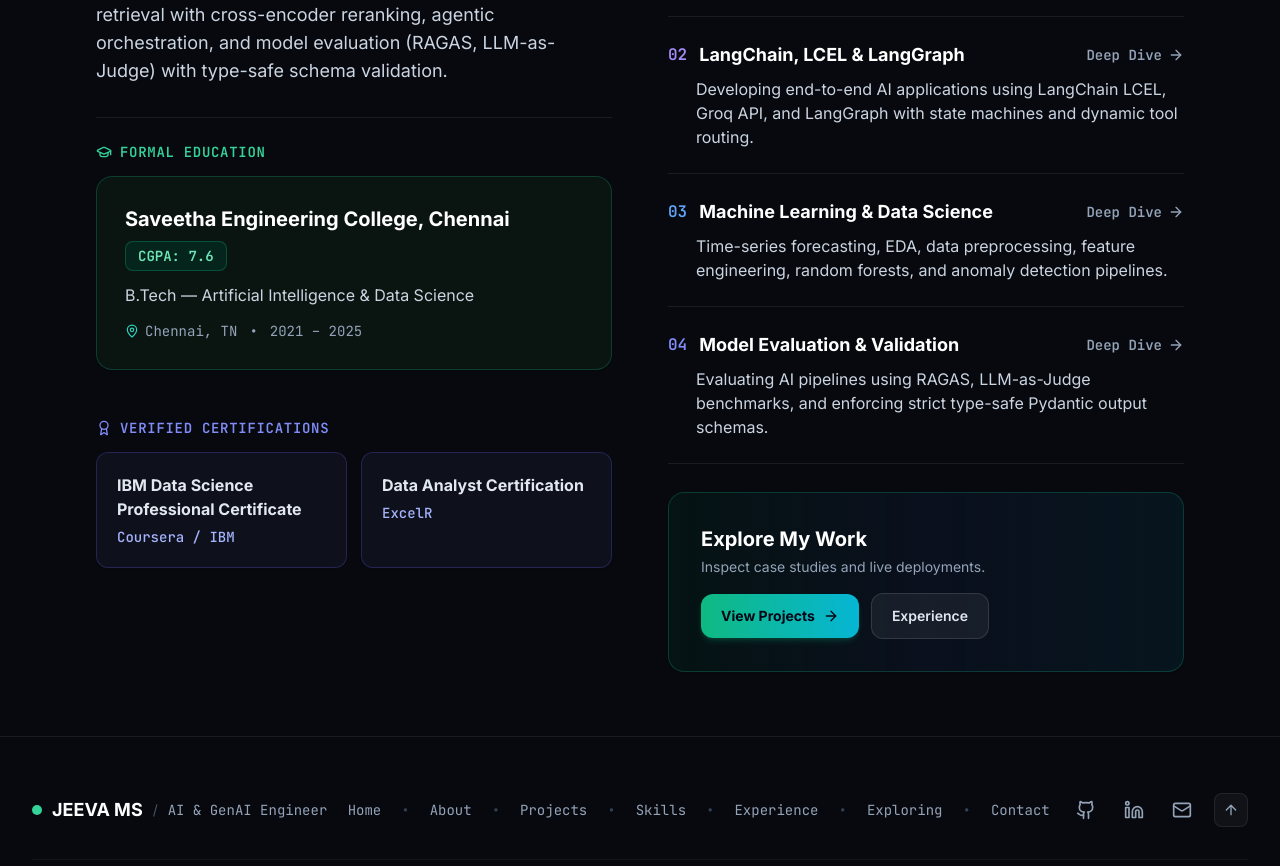
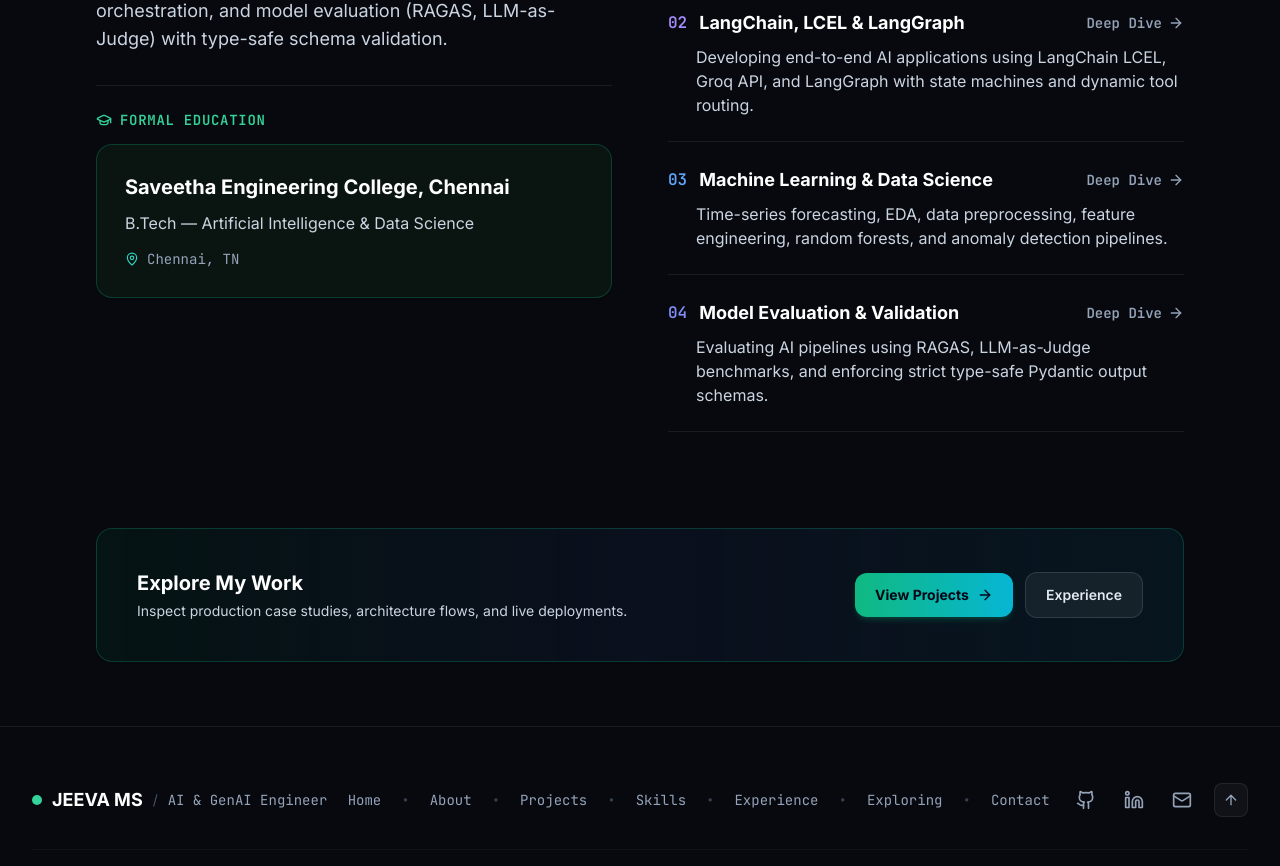
Before and after one commit to jeevams27/jeeva-portfolio, a React (Vite) app: page /about in a window 1280 px wide. Shown: the part 924-1790 px from the top of the page. Built offline with nearby package versions, Linux system fonts and the light colour scheme.

Commit message:
feat: remove verified certifications section and re-align AboutPage with balanced two-column and bottom banner layout

```diff
--- a/src/pages/AboutPage.tsx
+++ b/src/pages/AboutPage.tsx
@@ -3,7 +3,6 @@ import { Link } from 'react-router-dom';
 import { PERSONAL_INFO } from '../data/portfolioData';
 import {
   GraduationCap,
-  Award,
   MapPin,
   ArrowRight,
   Sparkles,
@@ -47,7 +46,7 @@ export const AboutPage: React.FC = () => {
       {/* Ambient Top Glow */}
       <div className="absolute top-0 left-1/2 -translate-x-1/2 w-full max-w-7xl h-[700px] ambient-glow-about pointer-events-none -z-10" />
 
-      <div className="py-8 sm:py-16 px-4 sm:px-6 lg:px-8 max-w-6xl mx-auto space-y-24 sm:space-y-32">
+      <div className="py-8 sm:py-16 px-4 sm:px-6 lg:px-8 max-w-6xl mx-auto space-y-16 sm:space-y-24">
         {/* Page Header */}
         <div className="space-y-4 max-w-4xl">
           <div className="flex items-center space-x-2 text-xs sm:text-sm font-mono text-emerald-400 uppercase tracking-wider font-bold">
@@ -65,9 +64,9 @@ export const AboutPage: React.FC = () => {
           </p>
         </div>
 
-        {/* Main Grid */}
+        {/* Main Grid: Balanced 2 Columns */}
         <div className="grid grid-cols-1 lg:grid-cols-12 gap-10 lg:gap-14 items-start">
-          {/* Left Column: Background narrative, Education & Certs */}
+          {/* Left Column: Background narrative & Education */}
           <div className="lg:col-span-6 space-y-8">
             <div className="space-y-3">
               <h2 className="text-2xl sm:text-3xl font-black text-white tracking-tight">
@@ -84,49 +83,17 @@ export const AboutPage: React.FC = () => {
                 <GraduationCap className="w-4 h-4 text-emerald-400" />
                 <span>Formal Education</span>
               </div>
-              <div className="p-6 sm:p-7 rounded-2xl bg-[#0a1512] border border-emerald-500/25 space-y-3 shadow-sm">
-                <div className="flex items-center justify-between flex-wrap gap-2">
+              <div className="p-6 sm:p-7 rounded-2xl bg-[#0a1512] border border-emerald-500/25 space-y-2.5 shadow-sm">
                 <h3 className="font-bold text-white text-lg sm:text-xl">
                   {PERSONAL_INFO.education.institution}
                 </h3>
-                  <span className="text-xs sm:text-sm font-mono text-emerald-300 bg-emerald-950/70 px-3 py-1 rounded-lg border border-emerald-500/30 font-bold">
-                    CGPA: {PERSONAL_INFO.education.cgpa}
-                  </span>
-                </div>
                 <p className="text-sm sm:text-base text-slate-300 font-normal">
                   {PERSONAL_INFO.education.degree}
                 </p>
-                <div className="flex items-center space-x-3 text-xs sm:text-sm font-mono text-slate-400 pt-0.5">
-                  <span className="flex items-center space-x-1.5">
+                <div className="flex items-center space-x-2 text-xs sm:text-sm font-mono text-slate-400 pt-1">
                   <MapPin className="w-3.5 h-3.5 text-teal-400" />
                   <span>Chennai, TN</span>
-                  </span>
-                  <span>•</span>
-                  <span>{PERSONAL_INFO.education.period}</span>
                 </div>
-              </div>
-            </div>
-
-            {/* Certifications Block */}
-            <div className="pt-4 space-y-3.5">
-              <div className="flex items-center space-x-2 text-xs sm:text-sm font-mono uppercase tracking-wider text-indigo-400 font-bold">
-                <Award className="w-4 h-4 text-indigo-400" />
-                <span>Verified Certifications</span>
-              </div>
-              <div className="grid grid-cols-1 sm:grid-cols-2 gap-3.5">
-                {PERSONAL_INFO.certifications.map((cert, cIdx) => (
-                  <div
-                    key={cIdx}
-                    className="p-5 rounded-xl bg-[#0e101c] border border-indigo-500/25 space-y-1.5 shadow-sm"
-                  >
-                    <p className="text-sm sm:text-base font-bold text-slate-200">
-                      {cert.title}
-                    </p>
-                    <p className="text-xs sm:text-sm font-mono text-indigo-300 font-medium">
-                      {cert.issuer}
-                    </p>
-                  </div>
-                ))}
               </div>
             </div>
           </div>
@@ -169,14 +136,18 @@ export const AboutPage: React.FC = () => {
                 </div>
               ))}
             </div>
+          </div>
+        </div>
 
-            {/* Quick Actions Card */}
-            <div className="p-6 sm:p-8 rounded-2xl bg-gradient-to-r from-emerald-950/30 via-[#0a101d] to-cyan-950/30 border border-emerald-500/25 flex flex-wrap items-center justify-between gap-4 shadow-sm">
+        {/* Quick Actions / Explore My Work Full Banner */}
+        <div className="p-7 sm:p-10 rounded-2xl bg-gradient-to-r from-emerald-950/30 via-[#0a101d] to-cyan-950/30 border border-emerald-500/25 flex flex-col sm:flex-row sm:items-center justify-between gap-5 shadow-sm">
           <div className="space-y-1">
-                <h4 className="text-lg sm:text-xl font-bold text-white">Explore My Work</h4>
-                <p className="text-xs sm:text-sm text-slate-400">Inspect case studies and live deployments.</p>
+            <h3 className="text-lg sm:text-xl font-bold text-white">Explore My Work</h3>
+            <p className="text-xs sm:text-sm text-slate-300">
+              Inspect production case studies, architecture flows, and live deployments.
+            </p>
           </div>
-              <div className="flex items-center space-x-3">
+          <div className="flex flex-wrap items-center gap-3 shrink-0">
             <Link
               to="/projects"
               className="inline-flex items-center space-x-2 px-5 py-3 rounded-xl bg-gradient-to-r from-emerald-500 to-cyan-500 hover:from-emerald-400 hover:to-cyan-400 text-slate-950 font-bold text-xs sm:text-sm transition-all shadow-md shadow-emerald-500/20"
@@ -194,7 +165,5 @@ export const AboutPage: React.FC = () => {
         </div>
       </div>
     </div>
-      </div>
-    </div>
   );
 };
--- a/src/pages/ExperiencePage.tsx
+++ b/src/pages/ExperiencePage.tsx
@@ -75,10 +75,10 @@ export const ExperiencePage: React.FC<ExperiencePageProps> = ({ onResumeClick })
           <div className="flex flex-col sm:flex-row sm:items-center justify-between gap-4">
             <div className="space-y-1.5">
               <h3 className="text-xl sm:text-2xl font-bold text-white">
-                Education & Professional Certifications
+                Education & Academic Background
               </h3>
               <p className="text-sm sm:text-base text-slate-400">
-                Saveetha Engineering College (CGPA: {PERSONAL_INFO.education.cgpa}) · IBM & ExcelR Certified
+                Saveetha Engineering College · B.Tech Artificial Intelligence & Data Science
               </p>
             </div>
             <Link
```
Lines whose indentation alone changed are shown as unchanged.
